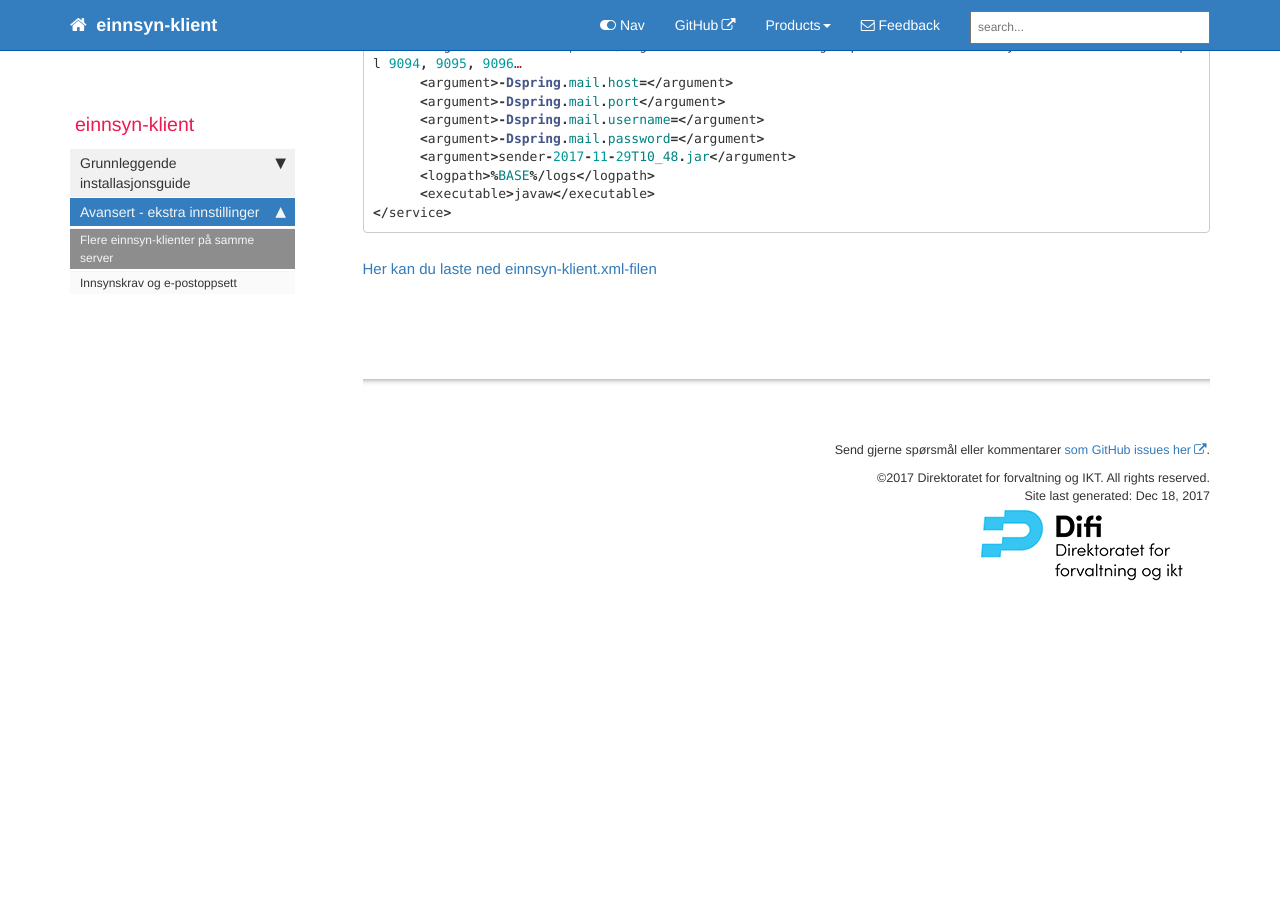
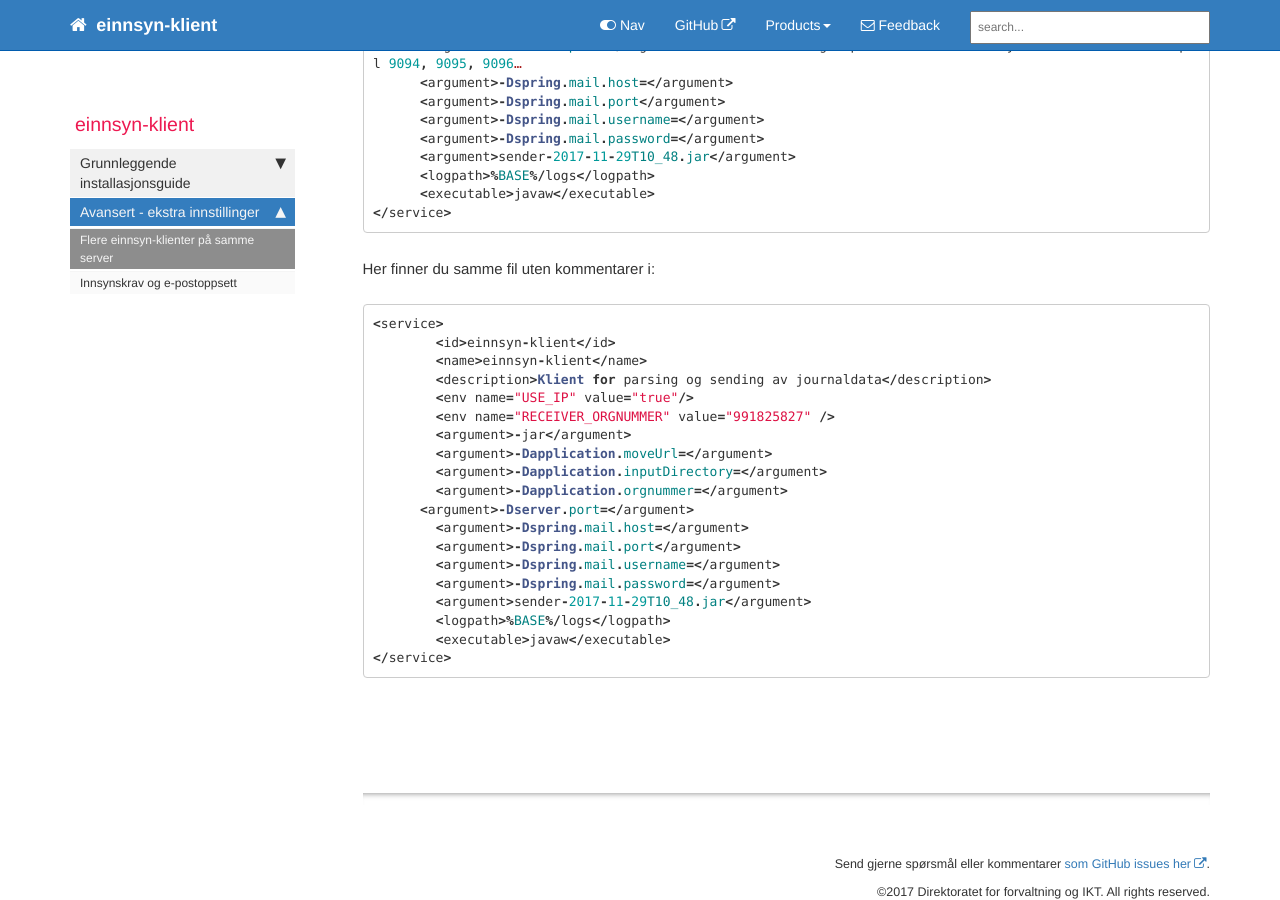
Before and after one commit to difi/einnsyn-klient, a Jekyll site: the page built from pages/flere_klienter.md, in a window 1280 px wide and 900 px high, scrolled down 608 px. Built offline with Jekyll 4.4.1, drawn with Linux system fonts in a browser that asks for light colours; nearby versions of some CDN libraries; comment, search, counter and statistics services are not loaded; before the commit the page ends 1253 px from its top, so only the background shows below that.

Commit message:
Update flere_klienter.md

````diff
--- a/pages/flere_klienter.md
+++ b/pages/flere_klienter.md
@@ -38,4 +38,26 @@ Om du skal ha flere integrasjonspunkt installert på samme server må du endre s
 </service>
 ```
 
-[Her kan du laste ned einnsyn-klient.xml-filen](..resources/avansert/einnsyn-klient.xml)
+Her finner du samme fil uten kommentarer i:
+
+```java
+<service>
+	<id>einnsyn-klient</id>
+	<name>einnsyn-klient</name>
+	<description>Klient for parsing og sending av journaldata</description>
+	<env name="USE_IP" value="true"/>
+	<env name="RECEIVER_ORGNUMMER" value="991825827" />
+	<argument>-jar</argument>
+	<argument>-Dapplication.moveUrl=</argument>
+	<argument>-Dapplication.inputDirectory=</argument>
+	<argument>-Dapplication.orgnummer=</argument>
+      <argument>-Dserver.port=</argument>
+	<argument>-Dspring.mail.host=</argument>
+	<argument>-Dspring.mail.port</argument>
+	<argument>-Dspring.mail.username=</argument>
+	<argument>-Dspring.mail.password=</argument>
+	<argument>sender-2017-11-29T10_48.jar</argument>
+	<logpath>%BASE%/logs</logpath>
+	<executable>javaw</executable>
+</service>
+```
````
